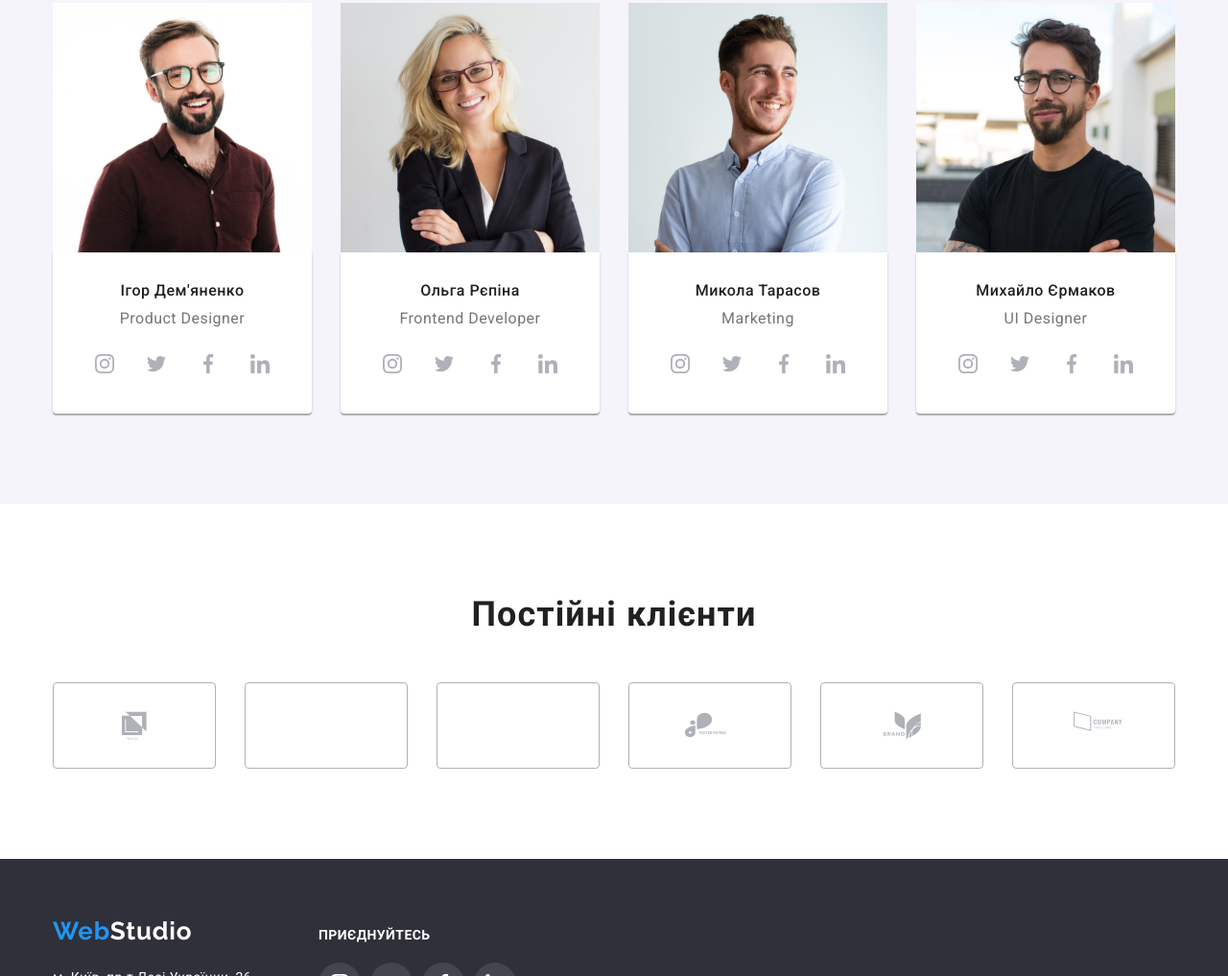
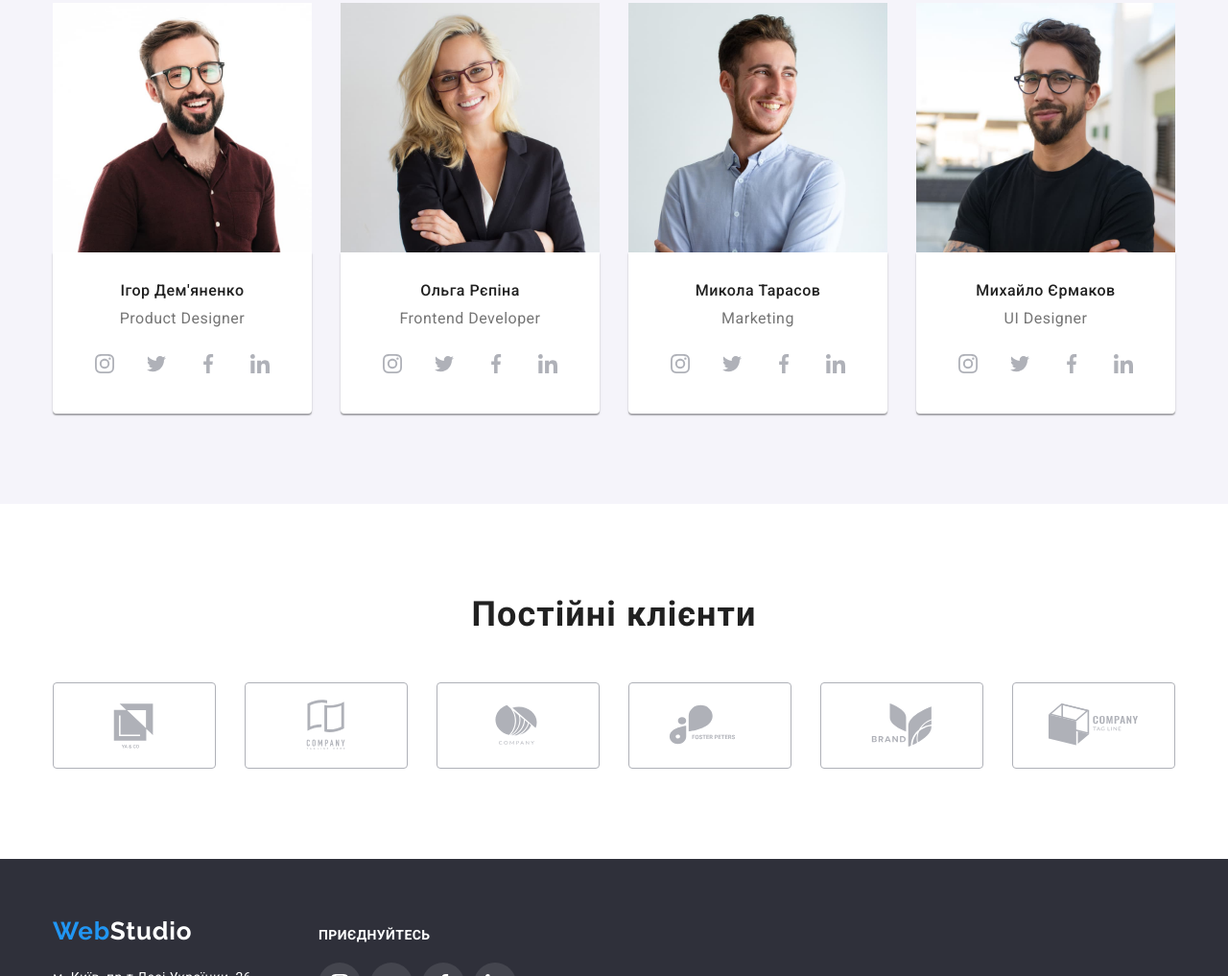
Before and after one commit to TarasChk/goit-markup-hw-04, a plain HTML site: page index.html in a window 1280 px wide. Shown: the part 1783-2800 px from the top of the page at 96% size. Drawn offline with nearby package versions, Linux system fonts and the light colour scheme.

Commit message:
Victory at last!

```diff
--- a/css/styles.css
+++ b/css/styles.css
@@ -165,6 +165,8 @@ p {
 }
 
 .header-mail-link {
+    display: flex;
+    align-items: center;
     font-weight: 500;
     font-size: 14px;
     line-height: calc(16 / 14);
@@ -173,6 +175,8 @@ p {
 }
 
 .header-tel-link {
+    display: flex;
+    align-items: center;
     font-weight: 500;
     font-size: 14px;
     line-height: calc(16 / 14);
@@ -181,6 +185,8 @@ p {
 }
 
 .icon-contact {
+    display: flex;
+    align-items: center;
     fill: currentColor;
     margin-right: 10px;
 }
@@ -465,6 +471,7 @@ p {
     color: #AFB1B8;
     width: 100%;
     height: 100%;
+    border-radius: 50%;
 }
 
 .icon:hover,
--- a/index.html
+++ b/index.html
@@ -283,7 +283,7 @@
                     <li class="icon-border">
                         <a class="clients-link" href="#">
                             <svg class="clients-icon" width="106" height="60">
-                                <use href="./img/icons.svg/symbol-defs-client-mod.svg#icon-partner-one">
+                                <use href="./img/icons.svg/symbol-clients-mod.svg#icon-partner-one">
                                 </use>
                             </svg>
                         </a>
@@ -291,7 +291,7 @@
                     <li class="icon-border">
                         <a class="clients-link" href="#">
                             <svg  class="clients-icon" width="106" height="60">
-                                <use href="./img/icons.svg/symbol-defs-client-mod.svg#icon-partner-two">
+                                <use href="./img/icons.svg/symbol-clients-mod.svg#icon-partner-two">
                                 </use>
                             </svg>
                         </a>
@@ -299,7 +299,7 @@
                     <li class="icon-border">
                         <a class="clients-link" href="#">
                             <svg  class="clients-icon" width="106" height="60">
-                                <use href="./img/icons.svg/symbol-defs-client-mod.svg#icon-partner-three">
+                                <use href="./img/icons.svg/symbol-clients-mod.svg#icon-partner-three">
                                 </use>
                             </svg>
                         </a>
@@ -307,7 +307,7 @@
                     <li class="icon-border">
                         <a class="clients-link" href="#">
                             <svg class="clients-icon" width="106" height="60">
-                                <use href="./img/icons.svg/symbol-defs-client-mod.svg#icon-partner-four">
+                                <use href="./img/icons.svg/symbol-clients-mod.svg#icon-partner-four">
                                 </use>
                             </svg>
                         </a>
@@ -315,7 +315,7 @@
                     <li class="icon-border">
                         <a class="clients-link" href="#">
                             <svg  class="clients-icon" width="106" height="60">
-                                <use href="./img/icons.svg/symbol-defs-client-mod.svg#icon-partner-five">
+                                <use href="./img/icons.svg/symbol-clients-mod.svg#icon-partner-five">
                                 </use>
                             </svg>
                         </a>
@@ -323,7 +323,7 @@
                     <li class="icon-border">
                         <a class="clients-link" href="#">
                             <svg  class="clients-icon" width="106" height="60">
-                                <use href="./img/icons.svg/symbol-defs-client-mod.svg#icon-partner-six">
+                                <use href="./img/icons.svg/symbol-clients-mod.svg#icon-partner-six">
                                 </use>
                             </svg>
                         </a>
```
Also changed, not shown: img/icons.svg/partner-five.svg, img/icons.svg/partner-four.svg, img/icons.svg/partner-six.svg, img/icons.svg/partner-two.svg, img/icons.svg/symbol-clients-mod.svg (added), img/icons.svg/symbol-clients.svg (added), img/icons.svg/symbol-defs-client-mod.svg (deleted), img/icons.svg/symbol-defs-client.svg (deleted), 2 other files.
